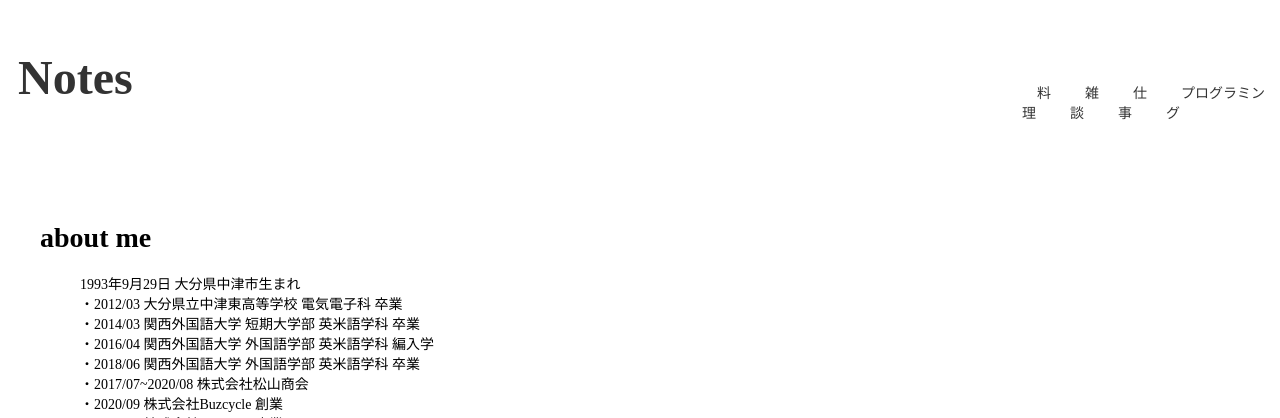
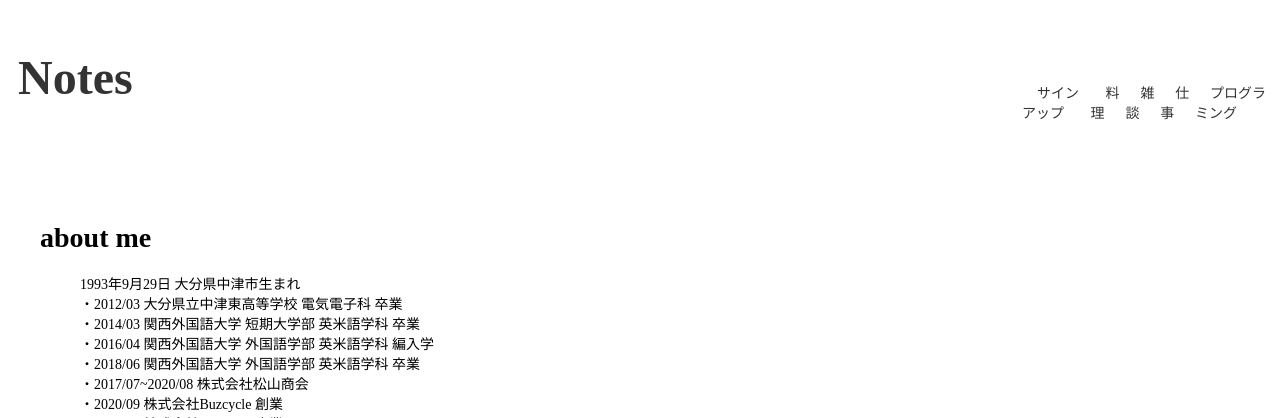
Before and after one commit to SushiRocket/django, a Django app: page /about/ in a window 1280 px wide. Shown: the top 418 px of the page. Run offline with Django 5.2, Linux system fonts and the light colour scheme; some libraries are stand-ins or nearby versions.

```diff
--- a/project4/notes/templates/notes/base.html
+++ b/project4/notes/templates/notes/base.html
@@ -35,6 +35,9 @@
 
         <!-- ナビゲーションメニュー -->
         <ul class="menu">
+          <li>
+            <a href="{% url 'notes:signup' %}">サインアップ</a>
+          </li>
           <li>
             <a href="#">料理</a>
           </li>
--- a/project4/notes/urls.py
+++ b/project4/notes/urls.py
@@ -15,7 +15,7 @@ urlpatterns = [
     path('contact/',views.ContactView.as_view(),name='contact_form'),
     path('contact_confirm/',views.ContactConfirmView.as_view(),name='contact_confirm'),
     path('contact_success/', views.ContactSuccessView.as_view(),name='contact_success'),
-    path('signup/', views.SignUpView.as_view(),name='siginup'),
+    path('signup/', views.SignUpView.as_view(),name='signup'),
     path('like/<int:post_pk>/', views.LikeToggleView.as_view(),name='like_toggle'),
 
 
```
